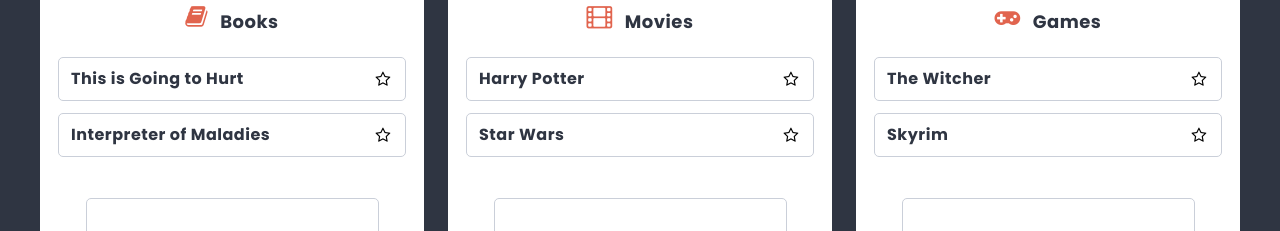
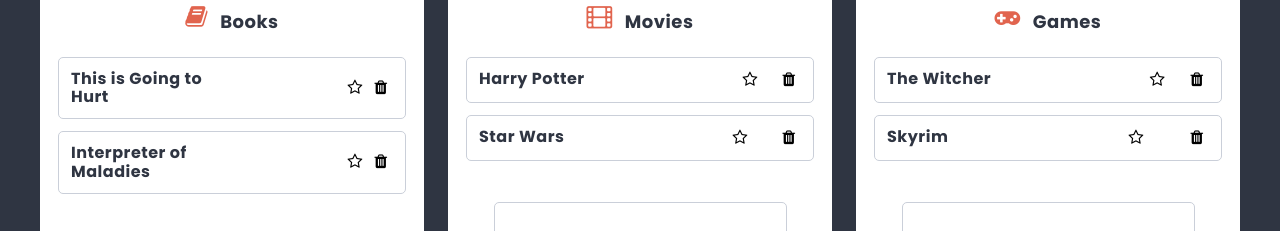
Before and after one commit to Shinjhin/project-react, a React (Create React App) app: page /list/1 in a window 1280 px wide. Shown: the part 405-636 px from the top of the page. Built offline with nearby package versions, Linux system fonts and the light colour scheme.

Commit message:
add removeButton

```diff
--- a/src/components/Card/Card.js
+++ b/src/components/Card/Card.js
@@ -1,6 +1,6 @@
 import { useDispatch, useSelector } from 'react-redux';
 import styles from './Card.module.scss'
-import { getToggleCardFavorite } from '../../redux/cardRedux';
+import { getToggleCardFavorite, removeCard } from '../../redux/cardRedux';
 import clsx from 'clsx';
 
 const Card = props => {
@@ -12,6 +12,12 @@ const Card = props => {
         e.preventDefault();
         dispatch( getToggleCardFavorite ( cardId ))
     }
+
+    const clickingRemove = e => {
+      e.preventDefault();
+      dispatch ( removeCard (cardId ))
+    }
+
     const card = useSelector(state => state.cards.filter(card => card.id === cardId))
     // console.log(card);
     const isFavorite = card[0].isFavorite
@@ -23,6 +29,9 @@ const Card = props => {
         <button className={styles.buttonFavorite} onClick={clickingFavorite}>
           <span className={clsx(styles.icon, {[styles.active] : isFavorite}) + ' fa fa-star-o'}></span>
         </button>
+        <button className={styles.buttonRemove} onClick={clickingRemove}>
+          <span className={styles.icon + ' fa fa-trash'}></span>
+        </button>
       </li>
     );
 };
--- a/src/components/Card/Card.module.scss
+++ b/src/components/Card/Card.module.scss
@@ -13,18 +13,22 @@
 
 }
 .icon{
-    margin: 0;
-    padding: 0;
+    margin: 0px;
+    padding: 0px;
 }
 .buttonFavorite{
     background-color: white;
     border: none;
     cursor: pointer;
-    display: flex;
-    justify-content: center;
-    align-content: center;
-    width: 20px;
+    padding-left: 45%;
 }
+
+.buttonRemove {
+    cursor: pointer;
+    border: none;
+    background-color: white;
+}
+
 .active{
     color: red;
 }
--- a/src/redux/cardRedux.js
+++ b/src/redux/cardRedux.js
@@ -5,6 +5,7 @@ import strContains from "../utils/strContains"
 const createActionName = actionName => `app/cards/${actionName}`
 const ADD_CARD = createActionName('ADD_CARD')
 const TOGGLE_CARD_FAVORITE = createActionName('TOGGLE_CARD_FAVORITE')
+const REMOVE_CARD = createActionName('REMOVE_CARD')
 
 //selectors
 export const getFilteredCards = ({cards, searchString}, columnId) => cards.filter(card => card.columnId === columnId && strContains(card.title, searchString.searchString) )
@@ -13,7 +14,7 @@ export const getFilteredIsFavoriteCards = ({ cards }) => cards.filter(card => ca
 //action creators
 export const addCard = payload => ({ type: ADD_CARD, payload })
 export const getToggleCardFavorite = payload => ({ type: TOGGLE_CARD_FAVORITE, payload })
-
+export const removeCard = payload => ({ type: REMOVE_CARD, payload})
 
 const cardsReducer = (statePart = [], action) => {
   switch (action.type){
@@ -24,6 +25,10 @@ const cardsReducer = (statePart = [], action) => {
       return statePart.map(card =>  (card.id === action.payload) ? { ...card, isFavorite: !card.isFavorite } : card)
       default:
         return statePart
+
+    case REMOVE_CARD:
+      return statePart.filter(card => (card.id !== action.payload))
+
   }
 }
 
```
